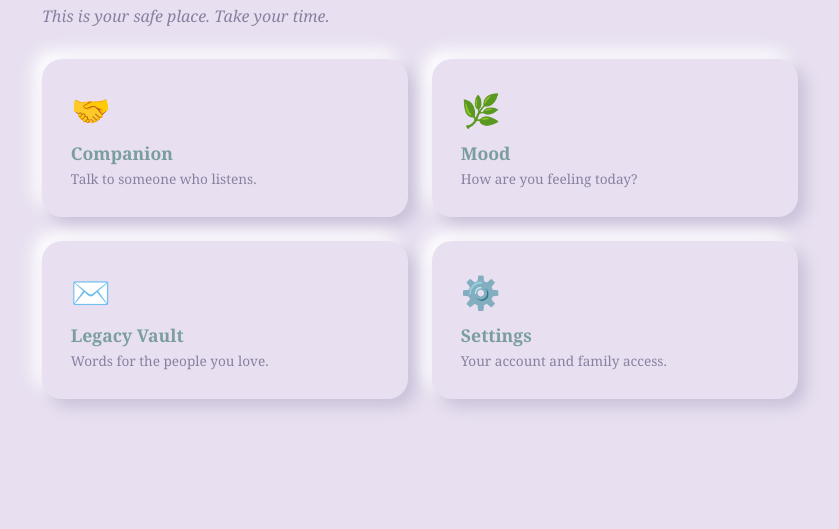
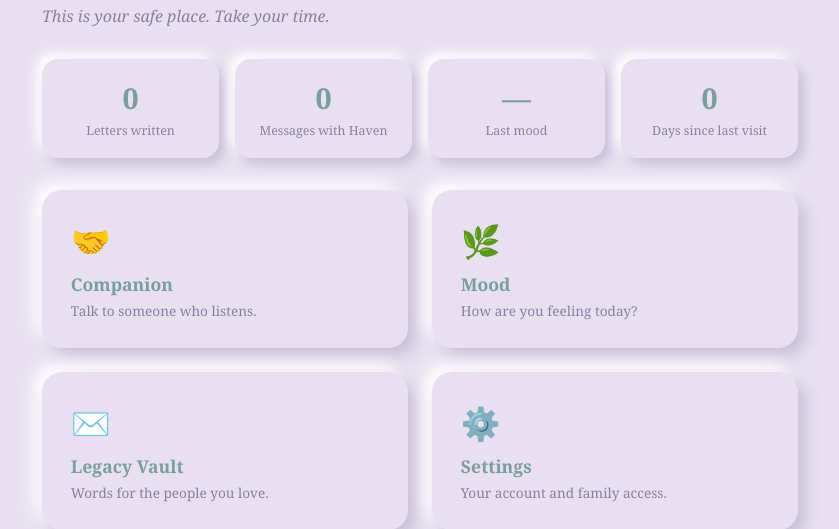
Before and after one commit to Taha-Mohii/Haven, a Flask app: page /home in a window 1280 px wide. Shown: the part 148-677 px from the top of the page, without its empty margins (220-1059 px from the left). Run offline with Flask 3, Linux system fonts and the light colour scheme; the visitor is signed in with stand-in values (Sample User, id 1); data that the repository does not hold is empty; some libraries are stand-ins or nearby versions.

Commit message:
Dashboard stats - letters,message,mood,days active

```diff
--- a/app.py
+++ b/app.py
@@ -75,9 +75,11 @@ def logout():
 @app.route("/home")
 @login_required
 def home():
+    from database import get_dashboard_stats
     patient = get_patient_by_id(session["patient_id"])
     update_activity(session["patient_id"])
-    return render_template("home.html", patient=patient)
+    stats = get_dashboard_stats(session["patient_id"])
+    return render_template("home.html", patient=patient, stats=stats)
 
 @app.route("/companion")
 @login_required
--- a/database.py
+++ b/database.py
@@ -1,6 +1,7 @@
 import psycopg2
 import os
 from dotenv import load_dotenv
+from datetime import datetime
 
 load_dotenv()
 
@@ -183,3 +184,36 @@ def get_activity(patient_id):
     row = cursor.fetchone()
     conn.close()
     return row
+
+#dashboard
+def get_dashboard_stats(patient_id):
+    conn = get_conn()
+    cursor = conn.cursor()
+
+    cursor.execute("SELECT COUNT(*) FROM legacy WHERE patient_id = %s", (patient_id,))
+    letter_count = cursor.fetchone()[0]
+
+    cursor.execute("SELECT COUNT(*) FROM conversations WHERE patient_id = %s", (patient_id,))
+    message_count = cursor.fetchone()[0]
+
+    cursor.execute("""
+        SELECT score, note FROM moods
+        WHERE patient_id = %s
+        ORDER BY timestamp DESC LIMIT 1
+    """, (patient_id,))
+    last_mood = cursor.fetchone()
+
+    cursor.execute("SELECT last_seen FROM activity_log WHERE patient_id = %s", (patient_id,))
+    activity = cursor.fetchone()
+    if activity:
+        days_active = (datetime.now() - activity[0]).days
+    else:
+        days_active = 0
+
+    conn.close()
+    return {
+        "letter_count"  : letter_count,
+        "message_count" : message_count,
+        "last_mood"     : last_mood,
+        "days_active"   : days_active
+    }
--- a/static/style.css
+++ b/static/style.css
@@ -696,3 +696,31 @@ input[type="range"]::-webkit-slider-thumb {
   font-style: italic;
   margin-top: 1rem;
 }
+
+/* ─── Stats ─────────────────────────────────────────────────────────────────── */
+.stats-grid {
+  display: grid;
+  grid-template-columns: repeat(4, 1fr);
+  gap: 1rem;
+  margin-bottom: 2rem;
+}
+
+.stat-card {
+  background: #e8e0f0;
+  border-radius: 16px;
+  padding: 1.2rem;
+  text-align: center;
+  box-shadow: 6px 6px 12px #c8c0d8, -6px -6px 12px #ffffff;
+}
+
+.stat-number {
+  font-size: 1.8rem;
+  font-weight: bold;
+  color: #7a9e9f;
+  margin-bottom: 0.3rem;
+}
+
+.stat-label {
+  font-size: 0.78rem;
+  color: #8880a0;
+}
--- a/templates/home.html
+++ b/templates/home.html
@@ -15,6 +15,31 @@
   <div class="dashboard">
     <h2>Hello, {{ patient[1] }}. 💙</h2>
     <p class="welcome-note">This is your safe place. Take your time.</p>
+
+    <div class="stats-grid">
+  <div class="stat-card">
+    <div class="stat-number">{{ stats.letter_count }}</div>
+    <div class="stat-label">Letters written</div>
+  </div>
+  <div class="stat-card">
+    <div class="stat-number">{{ stats.message_count }}</div>
+    <div class="stat-label">Messages with Haven</div>
+  </div>
+  <div class="stat-card">
+    <div class="stat-number">
+      {% if stats.last_mood %}
+        {{ stats.last_mood[0] }}/10
+      {% else %}
+        —
+      {% endif %}
+    </div>
+    <div class="stat-label">Last mood</div>
+  </div>
+  <div class="stat-card">
+    <div class="stat-number">{{ stats.days_active }}</div>
+    <div class="stat-label">Days since last visit</div>
+  </div>
+</div>
 
     <div class="card-grid">
       <a href="{{ url_for('companion') }}" class="card">
```
